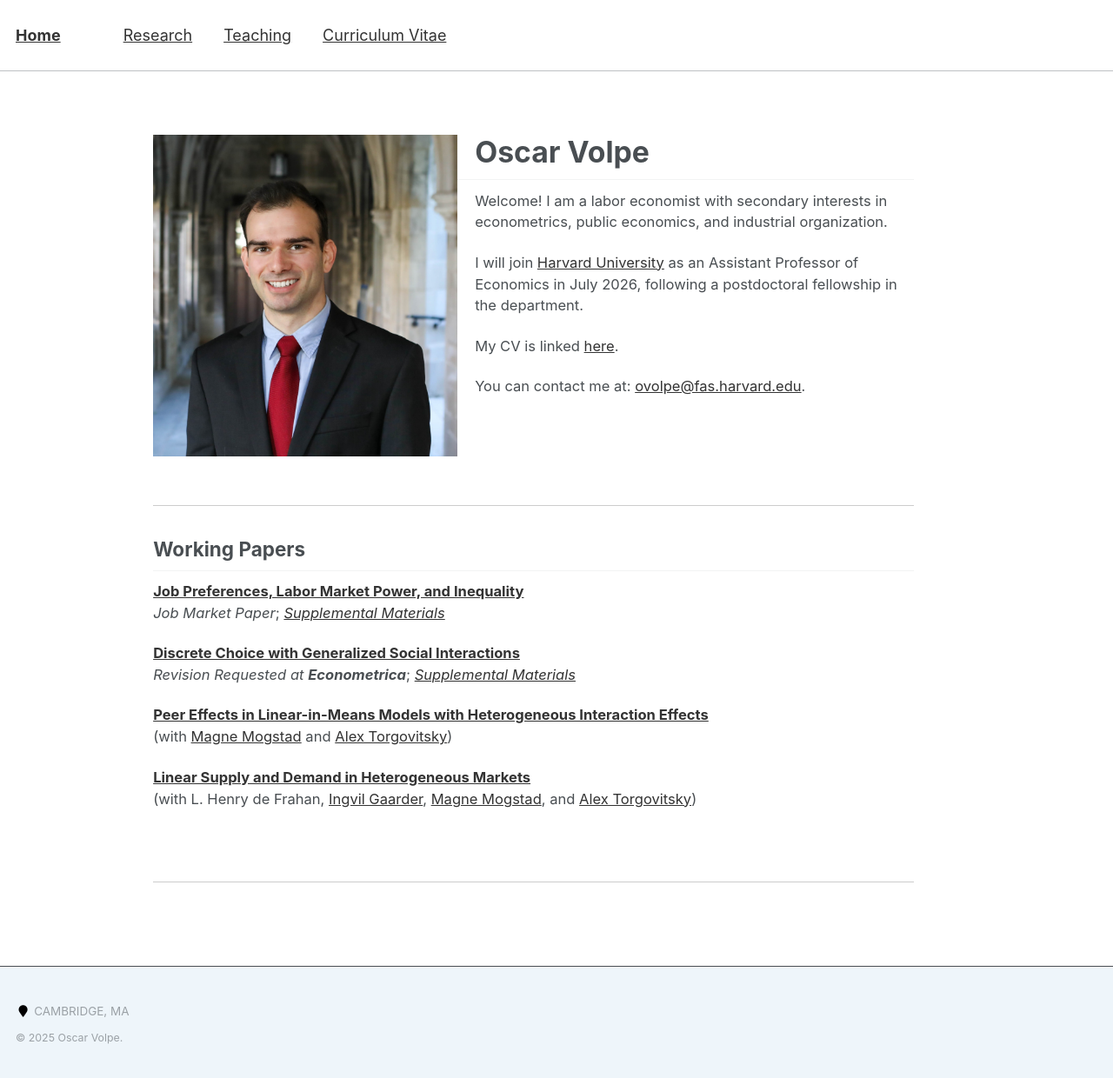
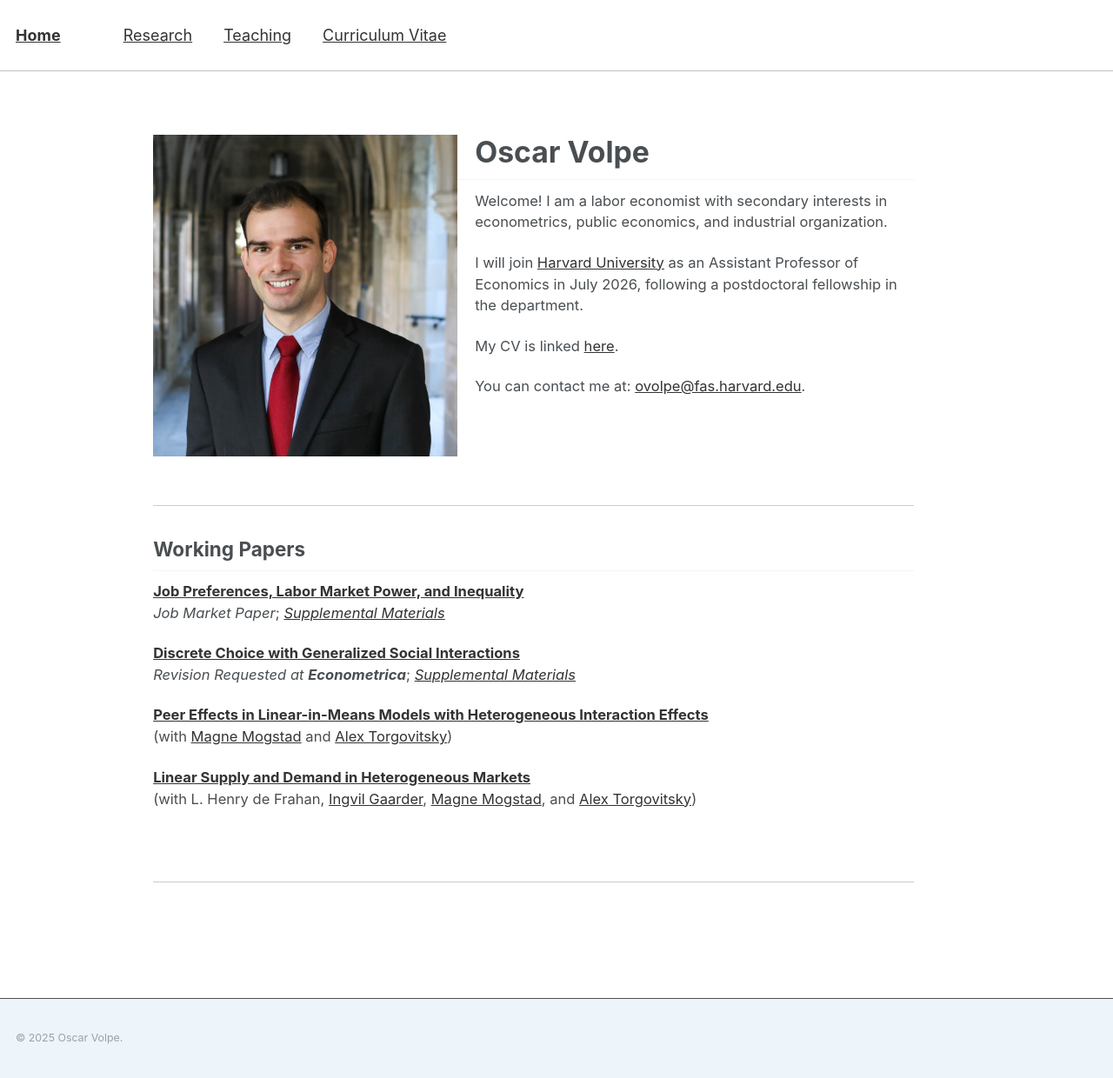
Before and after one commit to ovolpe/ovolpe.github.io, a Jekyll site: the page built from _pages/about.md, in a window 1280 px wide. Shown: the whole page at 87% size. Built offline with Jekyll 4.4.1, drawn with Linux system fonts in a browser that asks for light colours.

Commit message:
Update footer.html

```diff
--- a/_includes/footer.html
+++ b/_includes/footer.html
@@ -6,9 +6,6 @@
 
 <div class="page__footer-follow">
   <ul class="social-icons">
-    {% if author.location %}
-      <li><i class="fa fa-fw fa-map-marker" aria-hidden="true"></i> {{ author.location }}</li>
-    {% endif %}
     {% if site.twitter.username %}
       <li><a href="https://twitter.com/{{ site.twitter.username }}"><i class="fa fa-fw fa-twitter-square" aria-hidden="true"></i> Twitter</a></li>
     {% endif %}
```
